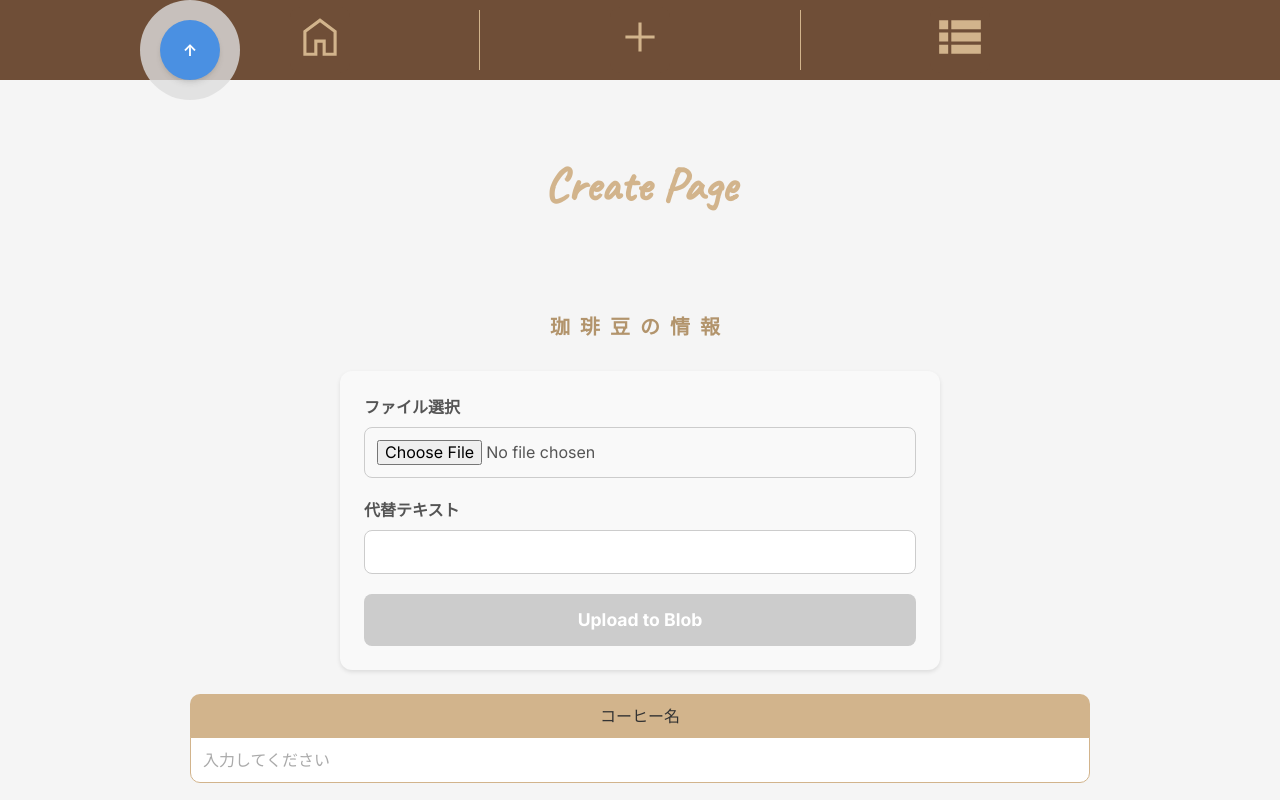
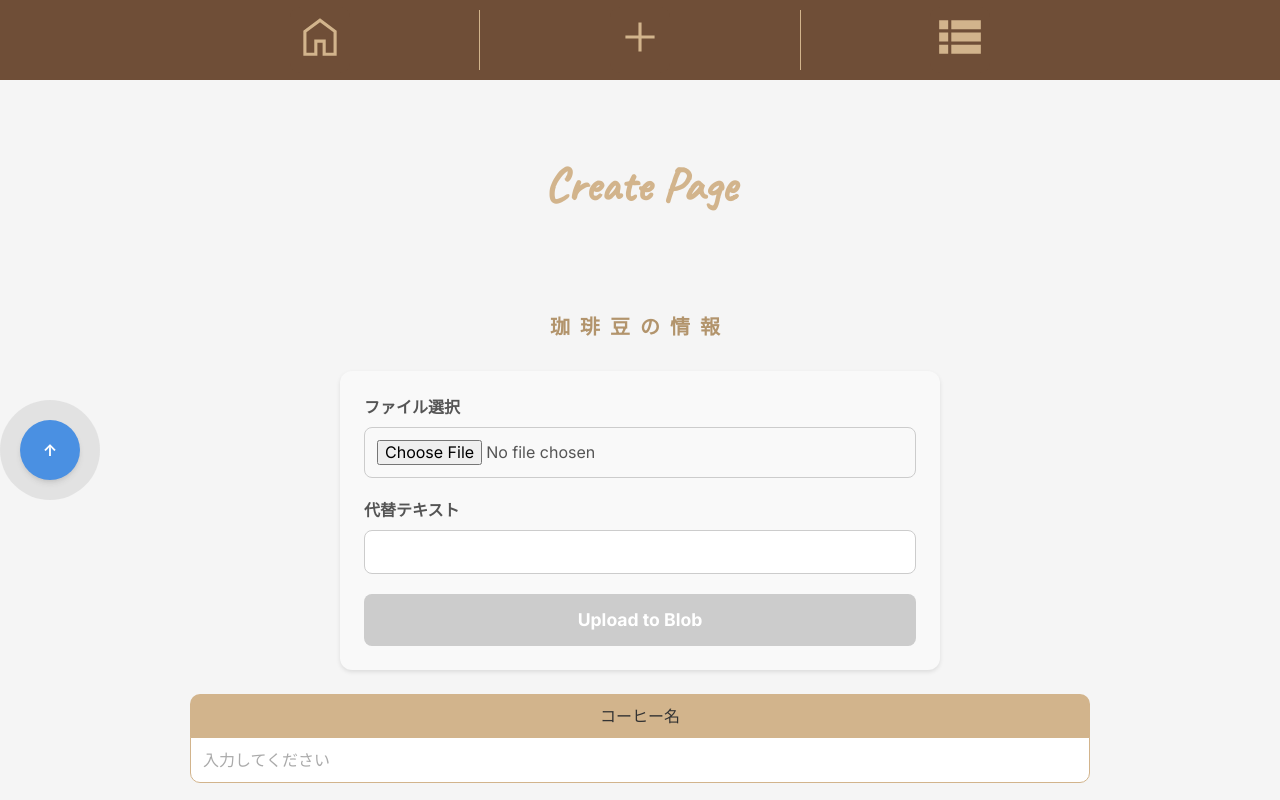
Before and after one commit to akiran1sei/coffee-note_web, a Next.js app: page /pages/create in a window 1280 px wide. Shown: the top 800 px of the page. Built offline with nearby package versions, Linux system fonts and the light colour scheme.

Commit message:
style調整

```diff
--- a/app/layout.tsx
+++ b/app/layout.tsx
@@ -16,9 +16,7 @@ export default function RootLayout({ children }: { children: ReactNode }) {
     <html lang="ja">
       <body className={inter.className}>
         <div className={styles.l_container}>
-          <main className={styles.l_main}>
-            <div className={styles.l_pagesContainer}>{children}</div>
-          </main>
+          <main className={styles.l_main}>{children}</main>
         </div>
       </body>
     </html>
--- a/app/page.tsx
+++ b/app/page.tsx
@@ -48,9 +48,7 @@ export default function Index() {
     return <LoadingComponent />;
   } else {
     return (
-      <div className={styles.appContainer}>
-        <div className={styles.pageWrapper}>
-          <div className={styles.mainContents}>
+      <div className={`${styles.homePageContents} ${styles.pageContents}`}>
         <div className={styles.pageTitle}>
           <AppTitle value="Coffee Note" />
         </div>
@@ -122,8 +120,6 @@ export default function Index() {
           )}
         </div>
       </div>
-        </div>
-      </div>
     );
   }
 }
--- a/app/pages/create/page.tsx
+++ b/app/pages/create/page.tsx
@@ -1,5 +1,5 @@
 "use client";
-import React, { useEffect, useState } from "react";
+import React, { useEffect, useState, useRef } from "react";
 import styles from "@/app/styles/Pages.module.css";
 
 import { TastingEvaluationComponent } from "@/app/components/selfComponents/TastingEvaluation/page";
@@ -8,6 +8,7 @@ import { CoffeeBeansComponent } from "@/app/components/selfComponents/CoffeeBean
 import { BrewingRecipeComponent } from "@/app/components/selfComponents/BrewingRecipe/page";
 import { MemoAreaComponent } from "@/app/components/selfComponents/MemoArea/page";
 import { PageTitle } from "@/app/components/title/page";
+import { UpperButton } from "@/app/components/buttons/upper/page";
 
 const CreatePage = () => {
   const [formValue, setFormValue] = useState({
@@ -35,15 +36,20 @@ const CreatePage = () => {
   });
 
   return (
-    <div className={styles.createPageContents}>
+    <>
+      <UpperButton />
+      <div className={`${styles.createPageContents} ${styles.pageContents}`}>
         <h1 className={styles.pageTitle}>
           <PageTitle value="Create Page" />
         </h1>
+        <div className={`${styles.createPageWrapper} ${styles.pageWrapper}`}>
           <CoffeeBeansComponent />
           <BrewingRecipeComponent />
           <TastingEvaluationComponent />
           <MemoAreaComponent />
         </div>
+      </div>
+    </>
   );
 };
 export default CreatePage;
--- a/app/pages/layout.tsx
+++ b/app/pages/layout.tsx
@@ -1,11 +1,10 @@
 import { ReactNode } from "react";
 import HeaderComponent from "../components/header/page";
-import { UpperButton } from "@/app/components/buttons/upper/page";
 export default function PagesLayout({ children }: { children: ReactNode }) {
   return (
     <>
       <HeaderComponent />
-      <UpperButton />
+
       {children}
     </>
   );
--- a/app/styles/Layout.module.css
+++ b/app/styles/Layout.module.css
@@ -1,25 +1,18 @@
 .l_pagesContainer {
-  background-color: #f5f5f5;
 }
 .l_container {
   width: 100%;
-  height: auto;
-  max-width: 1000px;
-  margin: 0 auto;
+  height: 100vh;
+  flex-grow: 1;
+  display: flex;
+  flex-direction: column;
+  justify-content: center;
+  align-items: center;
 }
 .l_main {
   width: 100%;
   height: auto;
-  max-width: 1000px;
-  margin: 0 auto;
-}
-
-.absoluteBox {
-  flex: 1;
-  position: absolute;
-  left: 0;
-  right: 0;
-  background-color: #ffffff;
+  background-color: #f5f5f5;
 }
 
 .scrollContainer {
--- a/app/styles/Pages.module.css
+++ b/app/styles/Pages.module.css
@@ -1,32 +1,21 @@
 /*
 --------------------top page--------------------
 */
-.appContainer {
-  display: flex;
-  flex-direction: column;
-  min-height: 100vh;
-  background-color: var(--color-background);
+
+.pageContents {
+  width: 100%;
+  max-width: 1000px;
+  position: absolute;
+
+  left: 0;
+  right: 0;
+
+  margin: 0 auto;
 }
-
 .pageWrapper {
   flex-grow: 1;
   display: flex;
   flex-direction: column;
-}
-
-.mainContents {
-  flex-grow: 1;
-  display: flex;
-  flex-direction: column;
-  justify-content: center;
-  align-items: center;
-  width: 100%;
-}
-
-.homeButtons {
-  display: flex;
-  flex-direction: column;
-  align-items: center;
 }
 
 .scrollContainer {
@@ -45,6 +34,24 @@
   align-items: center;
 }
 
+/*
+--------------------home page--------------------
+*/
+.homePageContents {
+  top: 0;
+  bottom: 0;
+  flex-grow: 1;
+  display: flex;
+  flex-direction: column;
+  justify-content: center;
+  align-items: center;
+}
+
+.homeButtons {
+  display: flex;
+  flex-direction: column;
+  align-items: center;
+}
 .settingPanel {
   width: auto;
   height: auto;
@@ -73,20 +80,15 @@
   color: var(--color-text-light);
   font-size: var(--font-size-sm);
 }
-
-.absoluteBox {
-  flex-grow: 1;
-  position: relative;
-  display: flex;
-  flex-direction: column;
-  align-items: center;
-}
-
 /*
 --------------------list page--------------------
 */
 .listPageContents {
-  position: relative;
+  display: flex;
+  flex-direction: column;
+  flex-wrap: nowrap;
+  justify-content: center;
+  align-items: stretch;
   top: 80px;
 }
 
@@ -99,7 +101,6 @@
   flex-wrap: nowrap;
   justify-content: center;
   align-items: stretch;
-  position: relative;
   top: 80px;
 }
 
@@ -107,7 +108,11 @@
 --------------------item page--------------------
 */
 .itemPageContents {
-  position: relative;
+  display: flex;
+  flex-direction: column;
+  flex-wrap: nowrap;
+  justify-content: center;
+  align-items: stretch;
   top: 80px;
 }
 
@@ -115,7 +120,11 @@
 --------------------update page--------------------
 */
 .updatePageContents {
-  position: relative;
+  display: flex;
+  flex-direction: column;
+  flex-wrap: nowrap;
+  justify-content: center;
+  align-items: stretch;
   top: 80px;
 }
 
```
Lines whose indentation alone changed are shown as unchanged.
